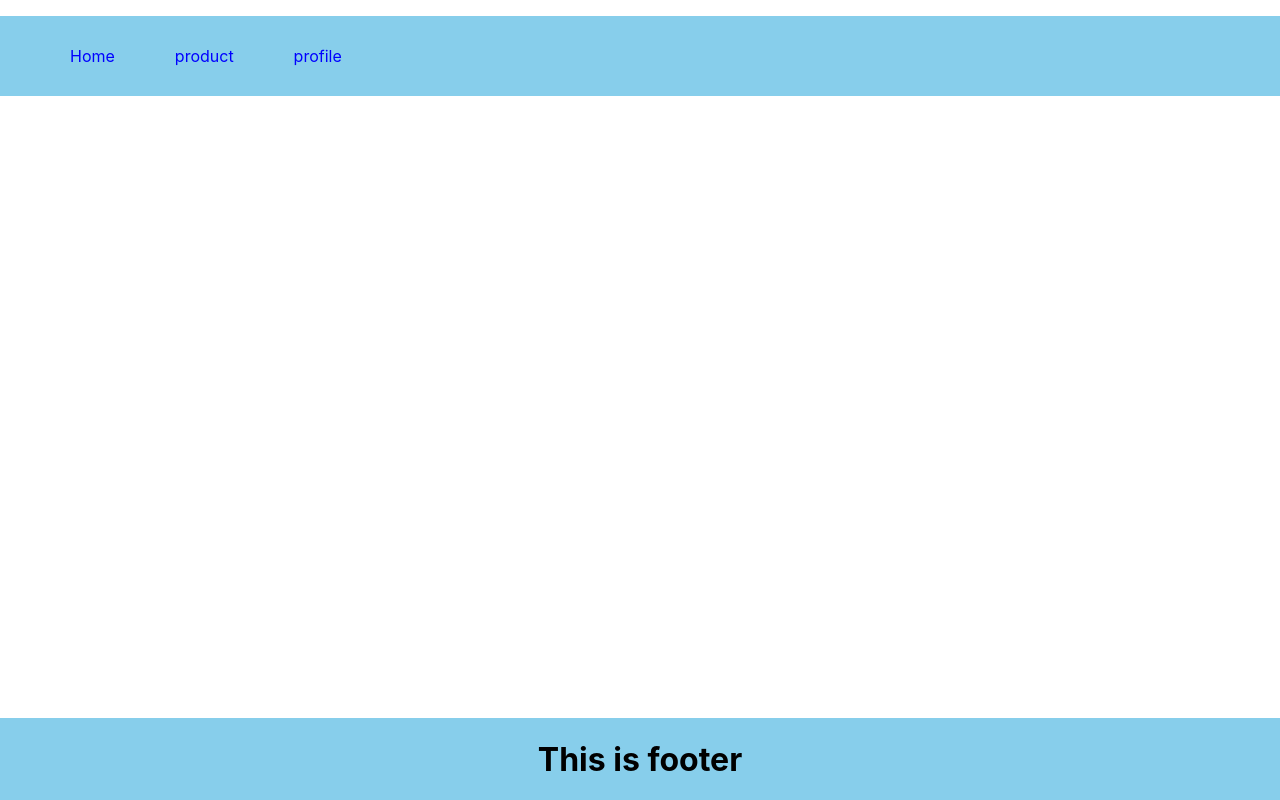
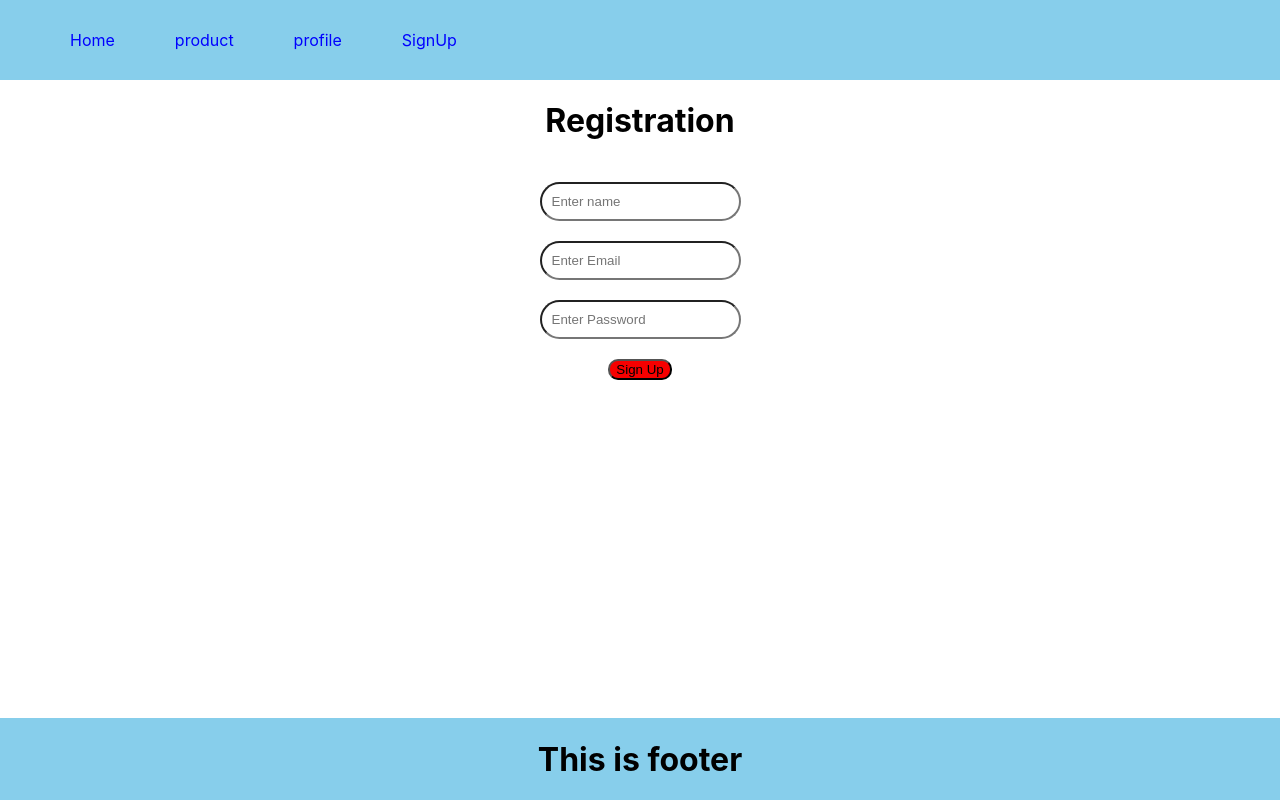
Before and after one commit to arunsaradgi/e-dashboard, a React (Create React App) app in the folder frontend/: page /signup in a window 1280 px wide. Built offline with nearby package versions, Linux system fonts and the light colour scheme.

Commit message:
registration

```diff
--- a/frontend/src/App.js
+++ b/frontend/src/App.js
@@ -6,6 +6,7 @@ import Product from './pages/Product';
 import Profile from './pages/Profile';
 import Footer from './components/Footer/Footer';
 import Navbar from './components/Navbar/Navbar';
+import SignUp from './components/SignUp';
 
 function App() {
   return (
@@ -15,6 +16,7 @@ function App() {
         <Route path='/' element={<Home />} />
         <Route path='/product' element={<Product />} />
         <Route path='/profile' element={<Profile />} />
+        <Route path='/signup' element={<SignUp />} />
       </Routes>
       <Footer />
     </div>
--- a/frontend/src/components/Navbar/Navbar.css
+++ b/frontend/src/components/Navbar/Navbar.css
@@ -3,7 +3,7 @@ ul {
     background-color: skyblue;
     color: white;
     list-style-type: none;
-
+    margin: 0px;
 }
 
 ul li {
--- a/frontend/src/components/Navbar/Navbar.jsx
+++ b/frontend/src/components/Navbar/Navbar.jsx
@@ -14,6 +14,9 @@ const Navbar = () => {
         <li>
           <Link to={"/profile"}>profile</Link>
         </li>
+        <li>
+          <Link to={"/signup"}>SignUp</Link>
+        </li>
       </ul>
     </>
   );
--- /dev/null
+++ b/frontend/src/components/SignUp.jsx
@@ -0,0 +1,19 @@
+import React from "react";
+import styles from "./styles.css";
+const SignUp = () => {
+  return (
+    <div className="SignUp">
+      <h1>Registration</h1>
+      <input className="inputBox" type="text" placeholder="Enter name" />
+      <input className="inputBox" type="email" placeholder="Enter Email" />
+      <input
+        className="inputBox"
+        type="password"
+        placeholder="Enter Password"
+      />
+      <button className="SignUpButton">Sign Up</button>
+    </div>
+  );
+};
+
+export default SignUp;
--- /dev/null
+++ b/frontend/src/components/styles.css
@@ -0,0 +1,18 @@
+.SignUp{
+    width: 100%;
+    display: grid;
+    grid-template-columns: repeat(1, 1fr);
+    gap: 20px;
+    place-items: center;
+}
+
+.inputBox{
+    border-radius: 20px;
+    padding: 10px;
+}
+
+.SignUpButton{
+    border-radius: 10px;
+    background-color: #f70000;
+
+}
```
